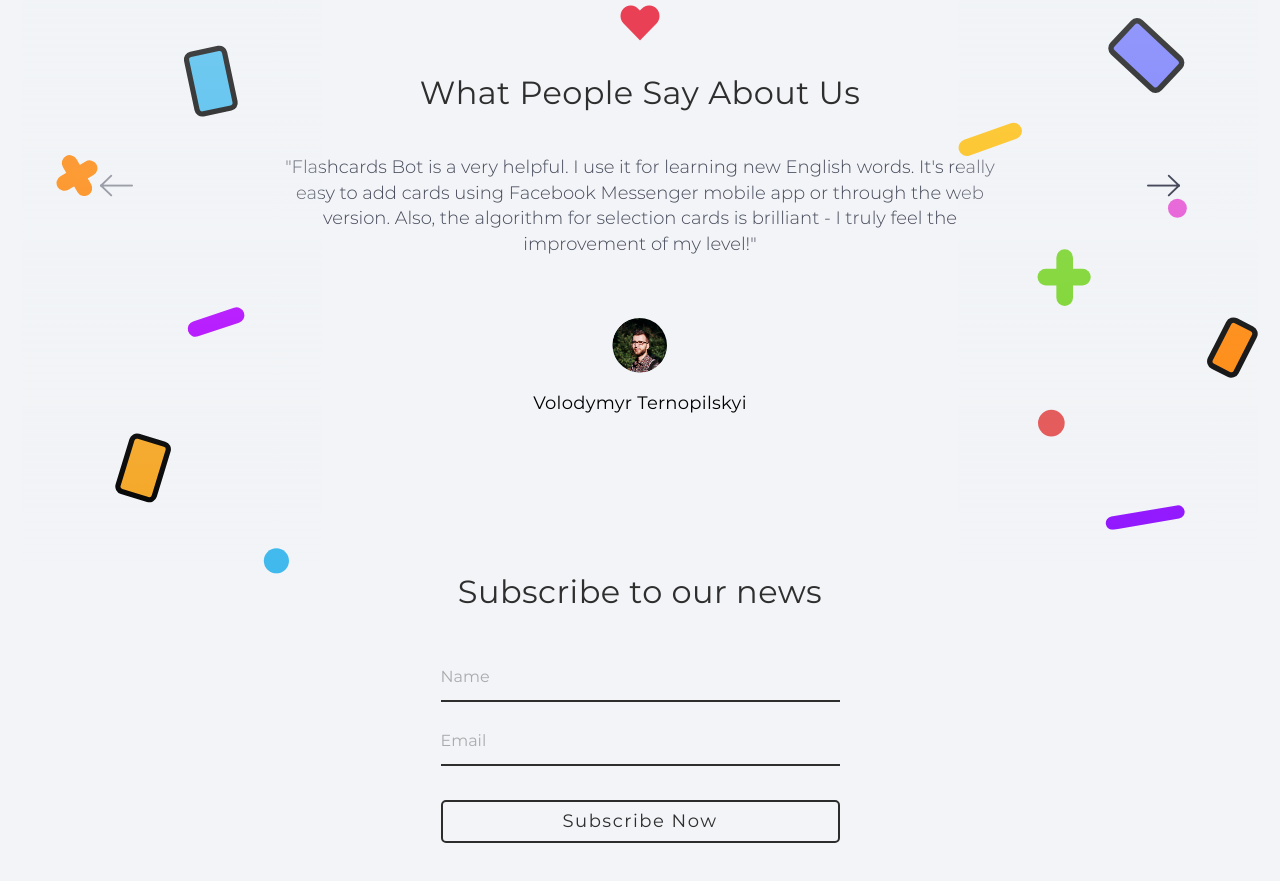
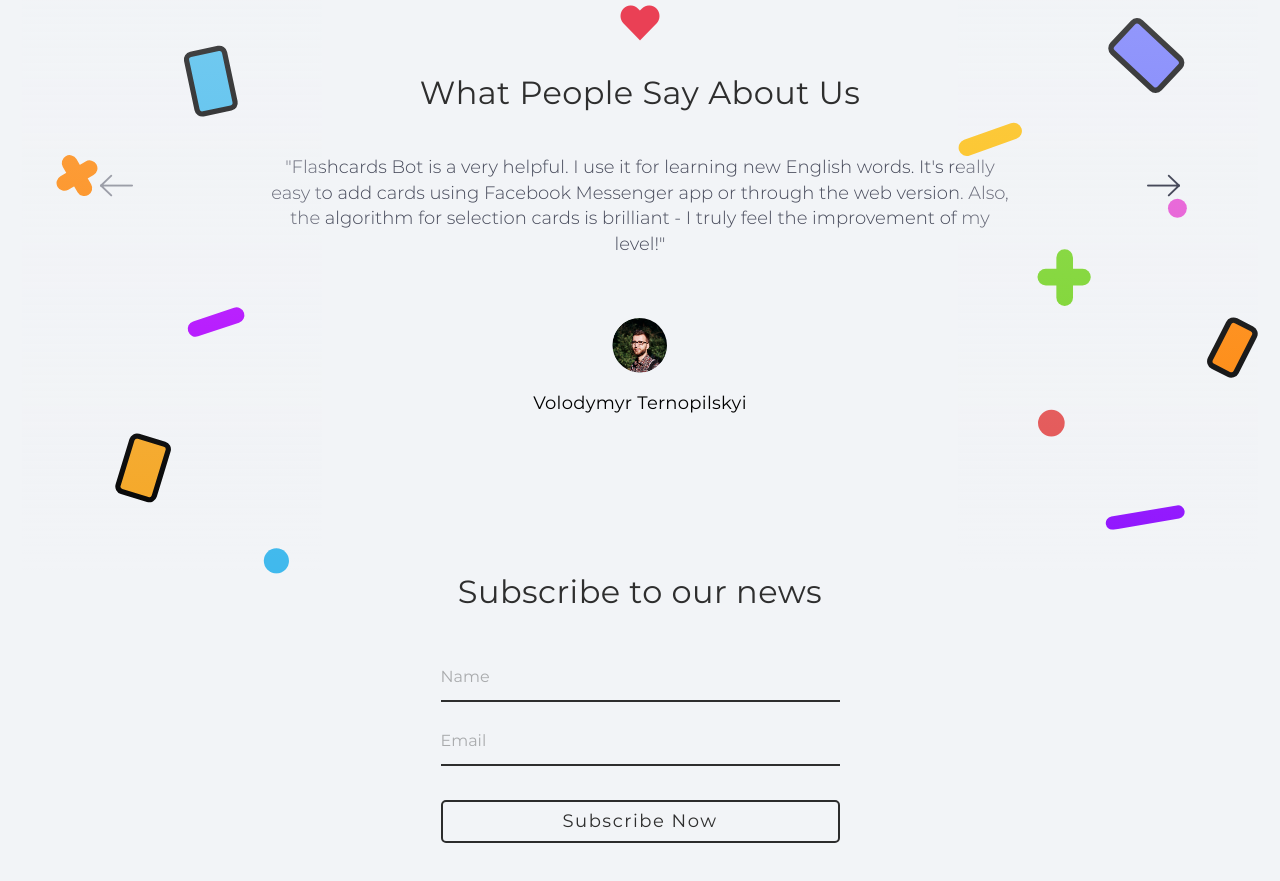
Before and after one commit to botinok-plus/FlashcardsBot, a website: page app/index.html in a window 1280 px wide. Shown: the part 2028-2909 px from the top of the page. Drawn offline with Linux system fonts and the light colour scheme; files whose address does not match are found by name.

Commit message:
fixed words

```diff
--- a/app/index.html
+++ b/app/index.html
@@ -190,7 +190,7 @@
 			<h2 class="section-title">What People Say About Us</h2>
 			<div class="testimonials-carousel" data-testimonials>
 				<div class="testimonials-carousel-item">
-					<p>"Flashcards Bot is a very helpful. I use it for learning new English words. It's really easy to add cards using Facebook Messenger mobile app or through the web version. Also, the algorithm for selection cards is brilliant - I truly feel the improvement of my level!"</p>
+					<p>"Flashcards Bot is a very helpful. I use it for learning new English words. It's really easy to add cards using Facebook Messenger app or through the web version. Also, the algorithm for selection cards is brilliant - I truly feel the improvement of my level!"</p>
 					<div class="testimonials-carousel-author">
 						<figure class="author-photo">
 							<img src="assets/img/content/volodymyr_ternopilskyi.png" alt="Volodymyr Ternopilskyi">
@@ -199,7 +199,7 @@
 					</div>
 				</div>
 				<div class="testimonials-carousel-item">
-					<p>"Flashcards Bot is a very helpful. I use it for learning new English words. It's really easy to add cards using Facebook Messenger mobile app or through the web version. Also, the algorithm for selection cards is brilliant - I truly feel the improvement of my level!"</p>
+					<p>"Flashcards Bot is a very helpful. I use it for learning new English words. It's really easy to add cards using Facebook Messenger app or through the web version. Also, the algorithm for selection cards is brilliant - I truly feel the improvement of my level!"</p>
 					<div class="testimonials-carousel-author">
 						<figure class="author-photo">
 							<img src="assets/img/content/volodymyr_ternopilskyi.png" alt="Volodymyr Ternopilskyi">
```
